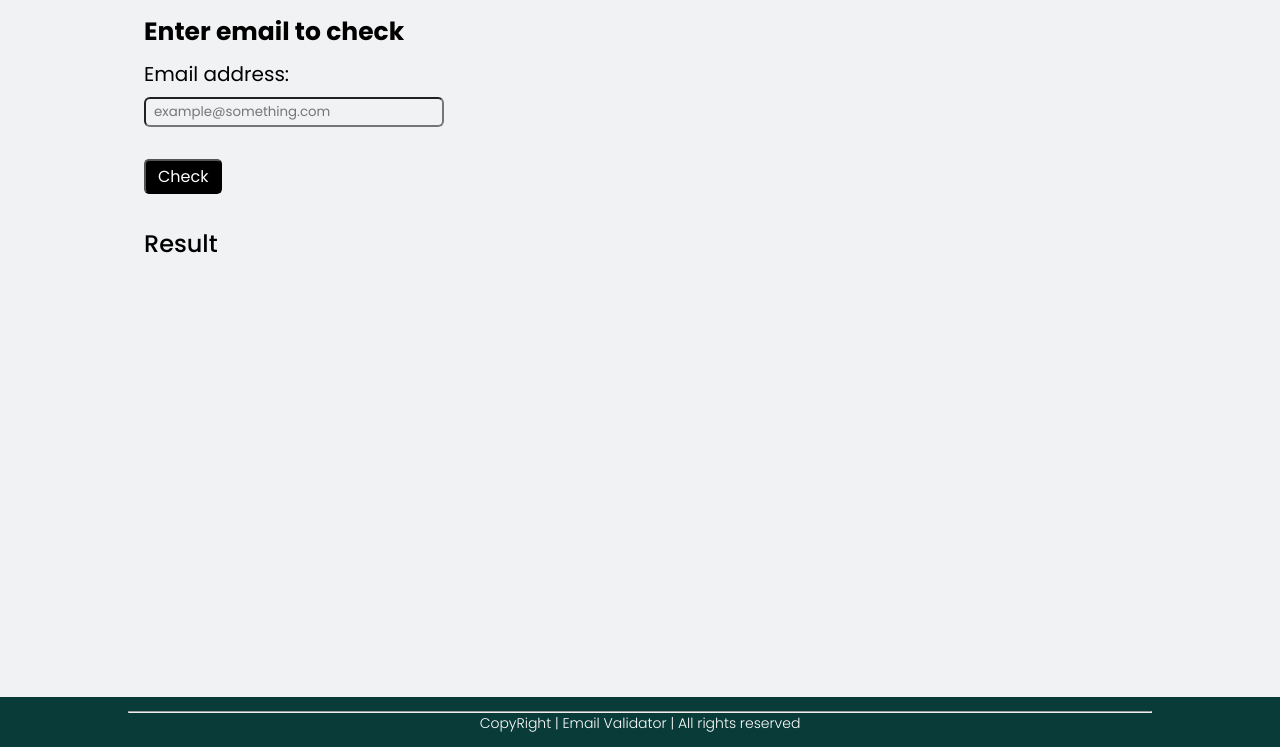
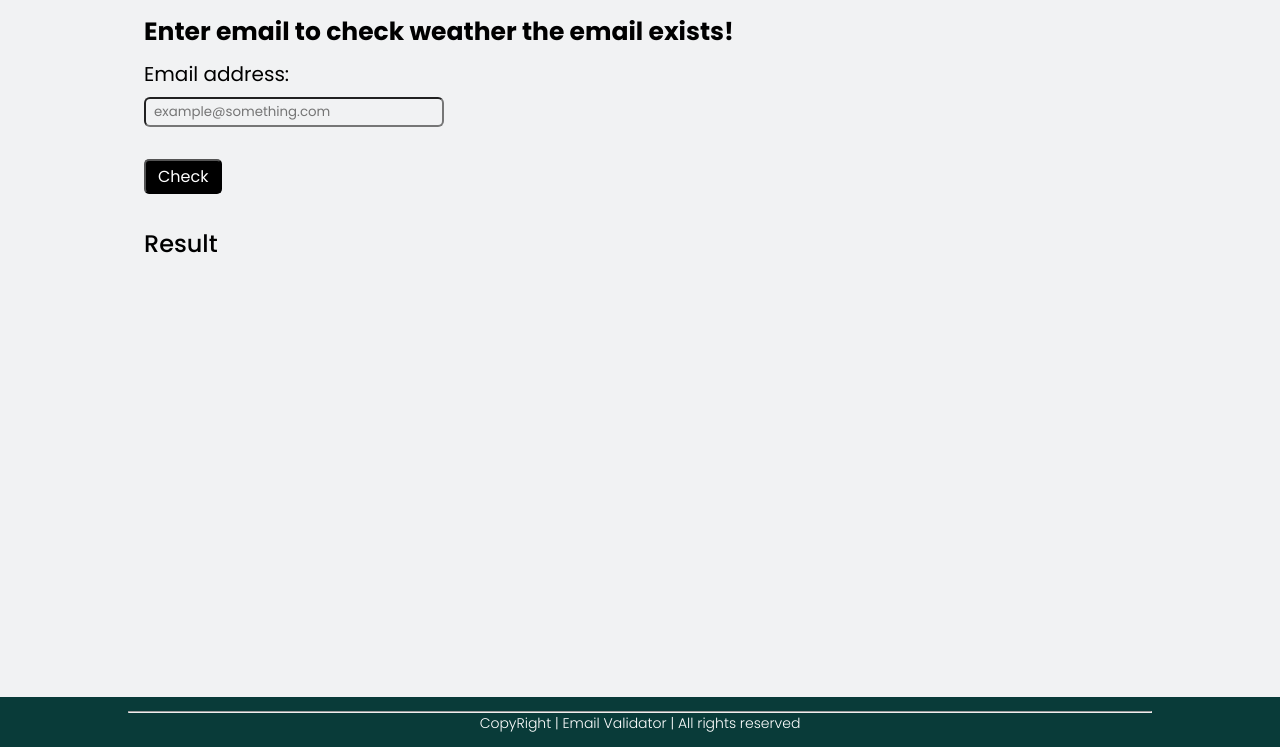
Before and after one commit to PrabhatKumardhiman/EmailValidator, a website: page index.html in a window 1280 px wide. Shown: the part 53-800 px from the top of the page. Drawn offline with Linux system fonts and the light colour scheme.

Commit message:
Added Note

```diff
--- a/index.html
+++ b/index.html
@@ -38,7 +38,7 @@
     <section class="main">
         <form class="container">
             <form action="main-form">
-                <h1 class="main-form-heading">Enter email to check</h1>
+                <h1 class="main-form-heading">Enter email to check weather the email exists!</h1>
                 <div class="main-form-items">
                     <label for="email" class="main-form-items-label">Email address:</label> <br>
                     <input placeholder="example@something.com" type="email" class="main-form-items-input" required minlength="5" id="email" >
```
Also changed, not shown: package.json (added, +11 -0 lines).
